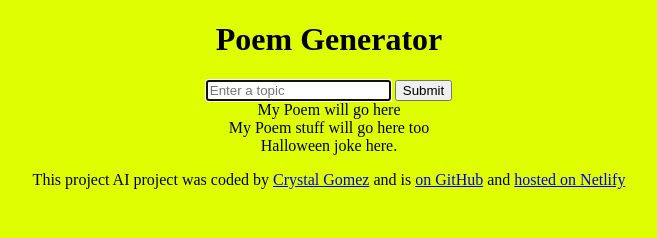
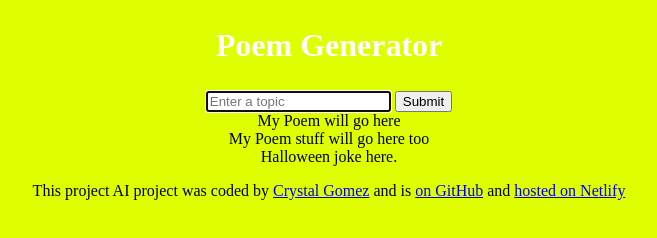
Before and after one commit to Glitch540/AIProject, a plain HTML site: page index.html in a window 1280 px wide. Shown: the whole page, without its empty margins (311-968 px from the left). Drawn offline with Linux system fonts and the light colour scheme.

Commit message:
Update style.css
delete

```diff
--- a/src/style.css
+++ b/src/style.css
@@ -2,5 +2,14 @@ body {
 
     background: #DFFF00;
     text-align: center;
+}
 
+
+
+h1 {
+    text-align: center;
+    font-weight: 800;
+    font-size: 36;
+    line-height: 1.5;
+    color: white;
 }
```
